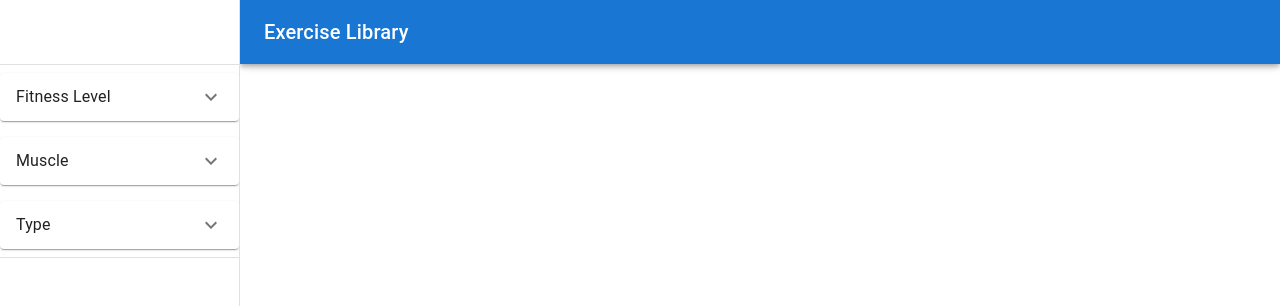
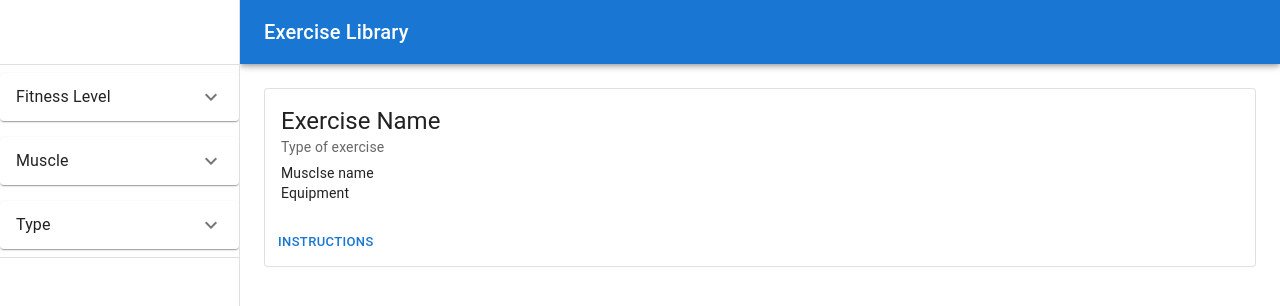
Before and after one commit to Julian0816/Exercise_Library, a React (Vite) app: page /beginner in a window 1280 px wide. Shown: the top 306 px of the page. Built offline with nearby package versions, Linux system fonts and the light colour scheme.

Commit message:
Fix intermediate and expert paths to navigate and add .env file

```diff
--- a/package.json
+++ b/package.json
@@ -15,6 +15,7 @@
     "@fontsource/roboto": "^4.5.8",
     "@mui/icons-material": "^5.11.16",
     "@mui/material": "^5.13.0",
+    "dotenv": "^16.0.3",
     "localforage": "^1.10.0",
     "match-sorter": "^6.3.1",
     "react": "^18.2.0",
--- a/src/components/BeginnerCard.jsx
+++ b/src/components/BeginnerCard.jsx
@@ -6,40 +6,28 @@ import CardContent from "@mui/material/CardContent";
 import Button from "@mui/material/Button";
 import Typography from "@mui/material/Typography";
 
-const bull = (
-  <Box
-    component="span"
-    sx={{ display: "inline-block", mx: "2px", transform: "scale(0.8)" }}
-  >
-    •
-  </Box>
-);
 
 const card = (
   <React.Fragment>
     <CardContent>
+      <Typography variant="h5" component="div">
+        Exercise Name
+      </Typography>
       <Typography sx={{ fontSize: 14 }} color="text.secondary" gutterBottom>
-        Beginner
+        Type of exercise
       </Typography>
-      <Typography variant="h5" component="div">
-        be{bull}nev{bull}o{bull}lent
-      </Typography>
-      <Typography sx={{ mb: 1.5 }} color="text.secondary">
-        adjective
-      </Typography>
-      <Typography variant="body2">
-        well meaning and kindly.
-        <br />
-        {'"a benevolent smile"'}
-      </Typography>
+      <Typography variant="body2">Musclse name</Typography>
+      <Typography variant="body2">Equipment</Typography>
     </CardContent>
     <CardActions>
-      <Button size="small">Learn More</Button>
+      <Button size="small">Instructions</Button>
     </CardActions>
   </React.Fragment>
 );
 
-export default function Beginner() {
+
+
+export default function BeginnerCard() {
   return (
     <Box sx={{ minWidth: 275 }}>
       <Card variant="outlined">{card}</Card>
--- a/src/components/ExpertCard.jsx
+++ b/src/components/ExpertCard.jsx
@@ -18,28 +18,22 @@ const bull = (
 const card = (
   <React.Fragment>
     <CardContent>
+      <Typography variant="h5" component="div">
+        Exercise Name
+      </Typography>
       <Typography sx={{ fontSize: 14 }} color="text.secondary" gutterBottom>
-        Intermediate
+        Type of exercise
       </Typography>
-      <Typography variant="h5" component="div">
-        be{bull}nev{bull}o{bull}lent
-      </Typography>
-      <Typography sx={{ mb: 1.5 }} color="text.secondary">
-        adjective
-      </Typography>
-      <Typography variant="body2">
-        well meaning and kindly.
-        <br />
-        {'"a benevolent smile"'}
-      </Typography>
+      <Typography variant="body2">Musclse name</Typography>
+      <Typography variant="body2">Equipment</Typography>
     </CardContent>
     <CardActions>
-      <Button size="small">Learn More</Button>
+      <Button size="small">Instructions</Button>
     </CardActions>
   </React.Fragment>
 );
 
-export default function Expert() {
+export default function ExpertCard() {
   return (
     <Box sx={{ minWidth: 275 }}>
       <Card variant="outlined">{card}</Card>
--- a/src/components/IntermediateCard.jsx
+++ b/src/components/IntermediateCard.jsx
@@ -18,28 +18,22 @@ const bull = (
 const card = (
   <React.Fragment>
     <CardContent>
+      <Typography variant="h5" component="div">
+        Exercise Name
+      </Typography>
       <Typography sx={{ fontSize: 14 }} color="text.secondary" gutterBottom>
-        Intermediate
+        Type of exercise
       </Typography>
-      <Typography variant="h5" component="div">
-        be{bull}nev{bull}o{bull}lent
-      </Typography>
-      <Typography sx={{ mb: 1.5 }} color="text.secondary">
-        adjective
-      </Typography>
-      <Typography variant="body2">
-        well meaning and kindly.
-        <br />
-        {'"a benevolent smile"'}
-      </Typography>
+      <Typography variant="body2">Musclse name</Typography>
+      <Typography variant="body2">Equipment</Typography>
     </CardContent>
     <CardActions>
-      <Button size="small">Learn More</Button>
+      <Button size="small">Instructions</Button>
     </CardActions>
   </React.Fragment>
 );
 
-export default function Intermediate() {
+export default function IntermediateCard() {
   return (
     <Box sx={{ minWidth: 275 }}>
       <Card variant="outlined">{card}</Card>
--- a/src/components/Level.jsx
+++ b/src/components/Level.jsx
@@ -9,10 +9,13 @@ import List from "@mui/material/List";
 import ListItem from "@mui/material/ListItem";
 import ListItemButton from "@mui/material/ListItemButton";
 import ListItemText from "@mui/material/ListItemText";
-import { Link } from "react-router-dom";
+import { Link, useNavigate } from "react-router-dom";
+// import { useState, useEffect } from "react";
 
 
 export default function Level() {
+  const navigate = useNavigate();
+
   return (
     <div>
       <Accordion>
@@ -26,26 +29,20 @@ export default function Level() {
         <AccordionDetails>
           <nav aria-label="secondary mailbox folders">
             <List>
-              <ListItem disablePadding>
-                <Link to="/beginner">
-                  <ListItemButton>
+              <ListItem disablePadding onClick={() => {navigate('/beginner')}}>
+                  <ListItemButton >
                     <ListItemText primary="Beginner" />
                   </ListItemButton>
-                </Link>
               </ListItem>
-              <ListItem disablePadding>
-                <Link to="/intermediate">
-                  <ListItemButton component="a" href="#simple-list">
+              <ListItem disablePadding onClick={() => {navigate('/intermediate')}}>
+                  <ListItemButton component="a">
                     <ListItemText primary="Intermediate" />
                   </ListItemButton>
-                </Link>
               </ListItem>
-              <ListItem disablePadding>
-                <Link to="/expert">
-                  <ListItemButton component="a" href="#simple-list">
+              <ListItem disablePadding onClick={() => {navigate('/expert')}}>
+                  <ListItemButton component="a">
                     <ListItemText primary="Expert" />
                   </ListItemButton>
-                </Link>
               </ListItem>
             </List>
           </nav>
--- a/src/main.jsx
+++ b/src/main.jsx
@@ -3,7 +3,10 @@ import ReactDOM from "react-dom/client";
 import { createBrowserRouter, RouterProvider } from "react-router-dom";
 import Root from "./routes/root";
 import ErrorPage from "./error-page";
-import LevelCard from "./components/BeginnerCard";
+import BeginnerCard from "./components/BeginnerCard";
+import IntermediateCard from "./components/IntermediateCard";
+import ExpertCard from "./components/ExpertCard";
+
 
 const router = createBrowserRouter([
   {
@@ -13,20 +16,20 @@ const router = createBrowserRouter([
     children: [
       {
         path: "/beginner",
-        element: <Root />,
-        errorElement: <LevelCard />,
+        element: <BeginnerCard />,
+        errorElement: <ErrorPage />,
       },
       {
         path: "/intermediate",
-        element: <Root />,
-        errorElement: <LevelCard />,
+        element: <IntermediateCard />,
+        errorElement: <ErrorPage />,
       },
       {
         path: "/expert",
-        element: <Root />,
-        errorElement: <LevelCard />,
+        element: <ExpertCard />,
+        errorElement: <ErrorPage />,
       },
-    ]
+    ],
   },
 ]);
 
--- a/src/routes/root.jsx
+++ b/src/routes/root.jsx
@@ -14,6 +14,11 @@ import Typography from "@mui/material/Typography";
 import Level from "../components/Level";
 import Muscle from "../components/Muscle";
 import Type from "../components/Type";
+import BeginnerCard from "../components/BeginnerCard";
+import IntermediateCard from "../components/IntermediateCard";
+import ExpertCard from "../components/ExpertCard";
+
+import { Outlet } from "react-router-dom";
 
 
 const drawerWidth = 240;
@@ -118,6 +123,7 @@ function Root(props) {
         }}
       >
         <Toolbar />
+        <Outlet />
         <Typography paragraph></Typography>
       </Box>
     </Box>
```
Also changed, not shown: 2 other files (tests, documents, lock files or other folders).
